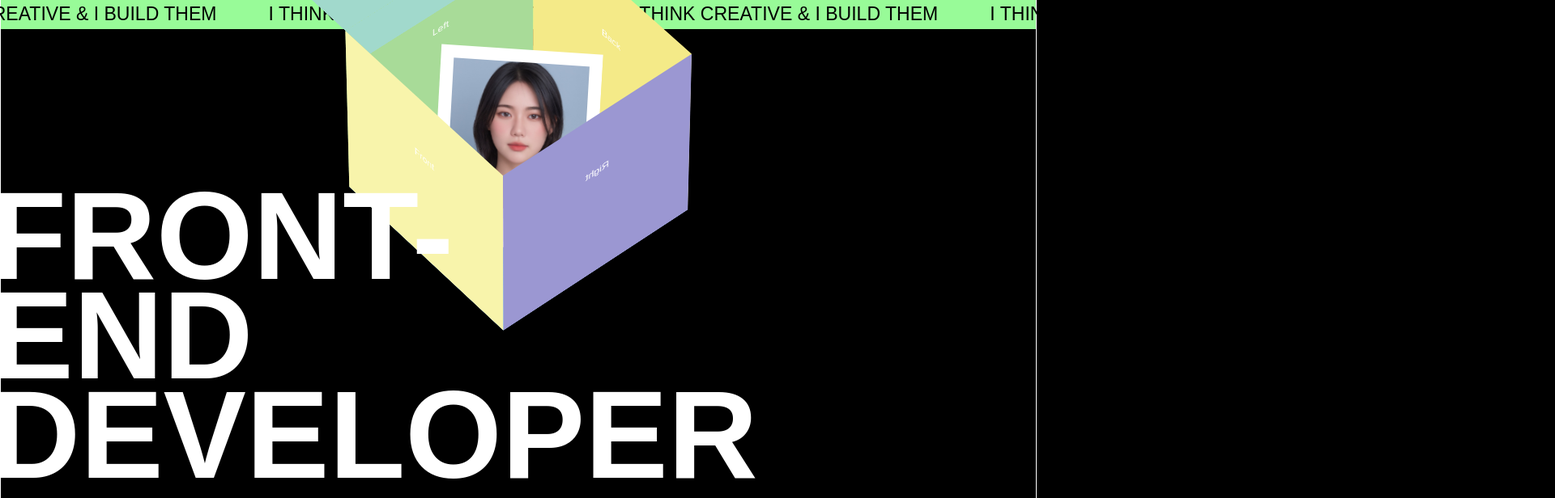
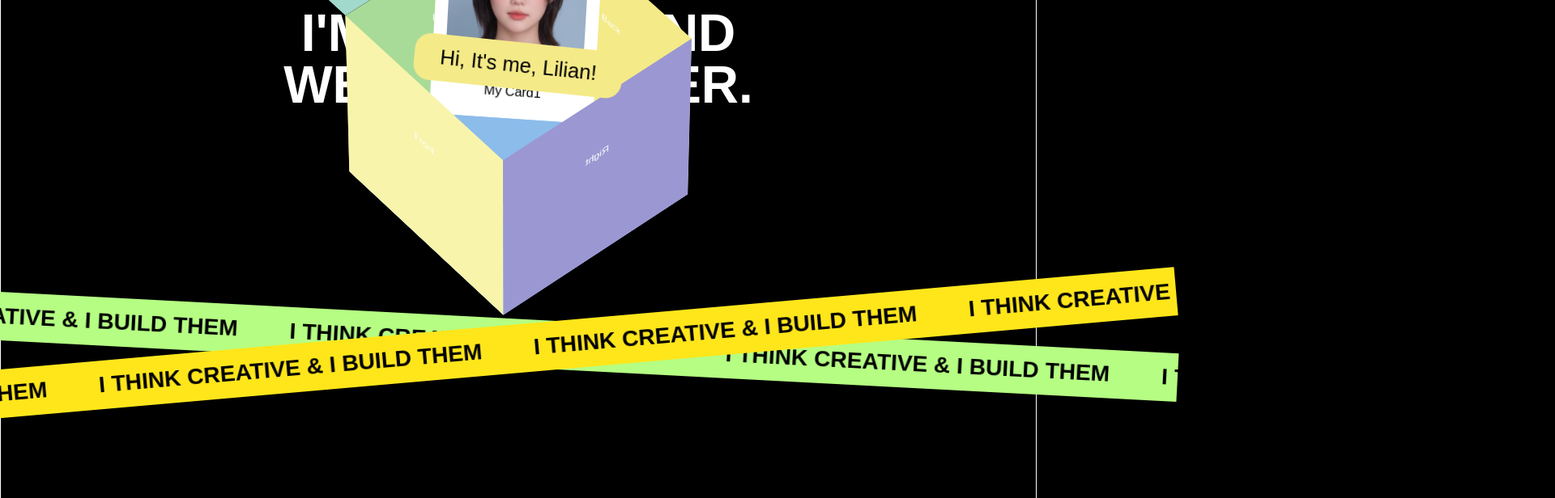
Before and after one commit to lilianlee0213/Portfolio-of-Lilian-Lee, a React (Create React App) app: page / in a window 1280 px wide. Shown: the part 320-936 px from the top of the page at 81% size, 1920 px wide, since content can reach past the window. Built offline with nearby package versions, Linux system fonts and the light colour scheme; a web font is replaced by a local one.

Commit message:
positioning and styles change

```diff
--- a/src/components/Home/index.js
+++ b/src/components/Home/index.js
@@ -7,6 +7,16 @@ import {
 	useScroll,
 	useTransform,
 } from 'framer-motion';
+const marqueeSlide = () => {
+	return (
+		<motion.div className="marquee-slide">
+			<span className="marquee-text">I think creative &amp; I build them</span>
+			<span className="marquee-text">I think creative &amp; I build them</span>
+			<span className="marquee-text">I think creative &amp; I build them</span>
+			<span className="marquee-text">I think creative &amp; I build them</span>
+		</motion.div>
+	);
+};
 export default function Home() {
 	const [isCardOut, setCardOut] = useState(false);
 	const targetRef = useRef(null);
@@ -16,26 +26,58 @@ export default function Home() {
 		target: targetRef,
 		offset: ['start end', 'end start'],
 	});
-	const upboxY = useTransform(scrollYProgress, [0.1, 0.3], ['500%', '0%']);
-	const rotateXBox = useTransform(scrollYProgress, [0.25, 0.5], [140, -50]);
-	const rotateYBox = useTransform(scrollYProgress, [0.25, 0.5], [140, -50]);
-	const openBox = useTransform(scrollYProgress, [0.5, 0.6], [0, 300]);
-	const cardY = useTransform(scrollYProgress, [0.6, 0.8], [70, -200]);
+	const upboxY = useTransform(scrollYProgress, [0.1, 0.4], ['600%', '100%']);
+	const rotateXBox = useTransform(scrollYProgress, [0.3, 0.4], [140, -50]);
+	const rotateYBox = useTransform(scrollYProgress, [0.3, 0.4], [140, -50]);
+	const openBox = useTransform(scrollYProgress, [0.4, 0.5], [0, 300]);
+	const cardY = useTransform(scrollYProgress, [0.5, 0.6], [70, -150]);
 	const opacity = useTransform(scrollYProgress, [0.95, 1], [1, 0]);
 	useMotionValueEvent(scrollYProgress, 'change', (latest) => {
-		if (latest >= 0.8) {
+		if (latest >= 0.6) {
 			setCardOut(true);
 		} else {
 			setCardOut(false);
 		}
 		console.log(latest);
 	});
+
 	return (
 		<div className="section-wrapper">
-			<section id="home" className="section section-1" ref={targetRef}>
-				<motion.div className="sticky ff-main hero" style={{opacity}}>
+			<div id="home" className="section hero" ref={targetRef}>
+				<motion.div className="sticky sticky-hero" style={{opacity}}>
+					<div className="absolute w-100 fw-600 uppercase text-center hero-text">
+						<h1>Hi, I'm Lilian.</h1>
+						<h2>
+							I'm a Front-end <br />
+							Web Developer.
+						</h2>
+					</div>
 					<motion.div
-						className="flex justify-center align-center cube-container"
+						ref={inViewRef}
+						className="absolute w-100 marquee-container marquee-1"
+						style={{
+							opacity: isInView ? 1 : 0,
+							transition: 'all 0.9s cubic-bezier(0.17, 0.55, 0.55, 1) 0.3s',
+						}}>
+						<>
+							{marqueeSlide()}
+							{marqueeSlide()}
+						</>
+					</motion.div>
+					<motion.div
+						ref={inViewRef}
+						className="absolute w-100 marquee-container marquee-2"
+						style={{
+							opacity: isInView ? 1 : 0,
+							transition: 'all 0.9s cubic-bezier(0.17, 0.55, 0.55, 1) 0.3s',
+						}}>
+						<>
+							{marqueeSlide()}
+							{marqueeSlide()}
+						</>
+					</motion.div>
+					<motion.div
+						className="flex justify-center cube-container"
 						style={{y: upboxY}}>
 						<motion.div
 							className="cube"
@@ -67,71 +109,9 @@ export default function Home() {
 							</motion.div>
 						</motion.div>
 					</motion.div>
-					<motion.div
-						ref={inViewRef}
-						className="absolute w-100 marquee-container"
-						style={{
-							opacity: isInView ? 1 : 0,
-							transition: 'all 0.9s cubic-bezier(0.17, 0.55, 0.55, 1) 0.3s',
-						}}>
-						<motion.div
-							className="marquee-slide"
-							animate={{
-								x: '-100%',
-								transition: {duration: 5, ease: 'linear', repeat: Infinity},
-							}}>
-							<span className="marquee-text">
-								I think creative & I build them
-							</span>
-							<span className="marquee-text">
-								I think creative & I build them
-							</span>
-							<span className="marquee-text">
-								I think creative & I build them
-							</span>
-							<span className="marquee-text">
-								I think creative & I build them
-							</span>
-						</motion.div>
-						<motion.div
-							className="marquee-slide"
-							animate={{
-								x: '-100%',
-								transition: {duration: 5, ease: 'linear', repeat: Infinity},
-							}}>
-							<span className="marquee-text">
-								I think creative & I build them
-							</span>
-							<span className="marquee-text">
-								I think creative & I build them
-							</span>
-							<span className="marquee-text">
-								I think creative & I build them
-							</span>
-							<span className="marquee-text">
-								I think creative & I build them
-							</span>
-						</motion.div>
-					</motion.div>
-					<motion.div
-						ref={inViewRef}
-						className="absolute title-container"
-						style={{
-							transform: isInView ? 'none' : 'translateX(-200px) ',
-							opacity: isInView ? 1 : 0,
-							transition: 'all 0.9s cubic-bezier(0.17, 0.55, 0.55, 1) 0.6s',
-						}}>
-						<motion.div className="ff-main fw-700 uppercase">
-							Front-
-							<br />
-							end
-							<br />
-							developer
-						</motion.div>
-					</motion.div>
-					<motion.div className="absolute text-container">
+					<motion.div className="absolute cube-text-container">
 						<motion.p
-							className="text"
+							className="cube-text"
 							initial={{opacity: 0}}
 							animate={{
 								rotate: isCardOut ? [7, 0, -7] : [],
@@ -151,7 +131,7 @@ export default function Home() {
 						</motion.p>
 					</motion.div>
 				</motion.div>
-			</section>
+			</div>
 		</div>
 	);
 }
--- a/src/components/Home/style.css
+++ b/src/components/Home/style.css
@@ -1,9 +1,57 @@
-.section-1 {
-	height: 500vh;
+.hero {
+	height: 400vh;
+}
+.sticky-hero {
+	top: 0;
+	height: 100vh;
+}
+/******* title *******/
+.hero-text {
+	font-size: 5vw;
+	left: 50%;
+	top: 45%;
+	transform: translate(-50%, -50%);
 }
 
-.hero {
-	top: 40%;
+/******* marquee *******/
+.marquee-container {
+	width: 120%;
+	left: -5rem;
+	bottom: 3%;
+	padding: 1rem;
+	white-space: nowrap;
+	color: black;
+}
+
+.marquee-1 {
+	transform: rotate(3deg);
+	background-color: #b5fe83;
+}
+.marquee-2 {
+	transform: rotate(-5deg);
+	background-color: #ffe61b;
+}
+.marquee-slide {
+	display: inline-block;
+	animation: scroll 8s linear infinite;
+}
+.marquee-2 .marquee-slide {
+	animation-direction: reverse;
+}
+.marquee-text {
+	display: inline-block;
+	padding: 0 2rem;
+	font-size: 2.2vw;
+	font-weight: 700;
+	text-transform: uppercase;
+}
+@keyframes scroll {
+	0% {
+		transform: translateX(0);
+	}
+	100% {
+		transform: translateX(-100%);
+	}
 }
 /******* cube *******/
 .cube-container {
@@ -76,40 +124,13 @@
 	font-size: 1rem;
 	color: black;
 }
-/******* marquee *******/
-.marquee-container {
-	top: 0;
-	padding: 0.4rem;
-	white-space: nowrap;
-	color: #000;
-	background-color: palegreen;
-	z-index: -1;
-}
-.marquee-slide {
-	display: inline-block;
-}
-.marquee-text {
-	display: inline-block;
-	padding: 0 2rem;
-	font-size: 1.8vw;
-	text-transform: uppercase;
-}
-
-/******* title *******/
-.title-container {
-	width: 100%;
-	left: -1%;
-	bottom: -100%;
-	font-size: 12vw;
-	line-height: 0.8;
-}
 /******* text *******/
-.text-container {
+.cube-text-container {
 	left: 50%;
 	top: 50%;
 	transform: translate(-50%, -50%);
 }
-.text-container .text {
+.cube-text {
 	padding: 1rem 2rem;
 	color: #000;
 	background-color: var(--yellow);
```
